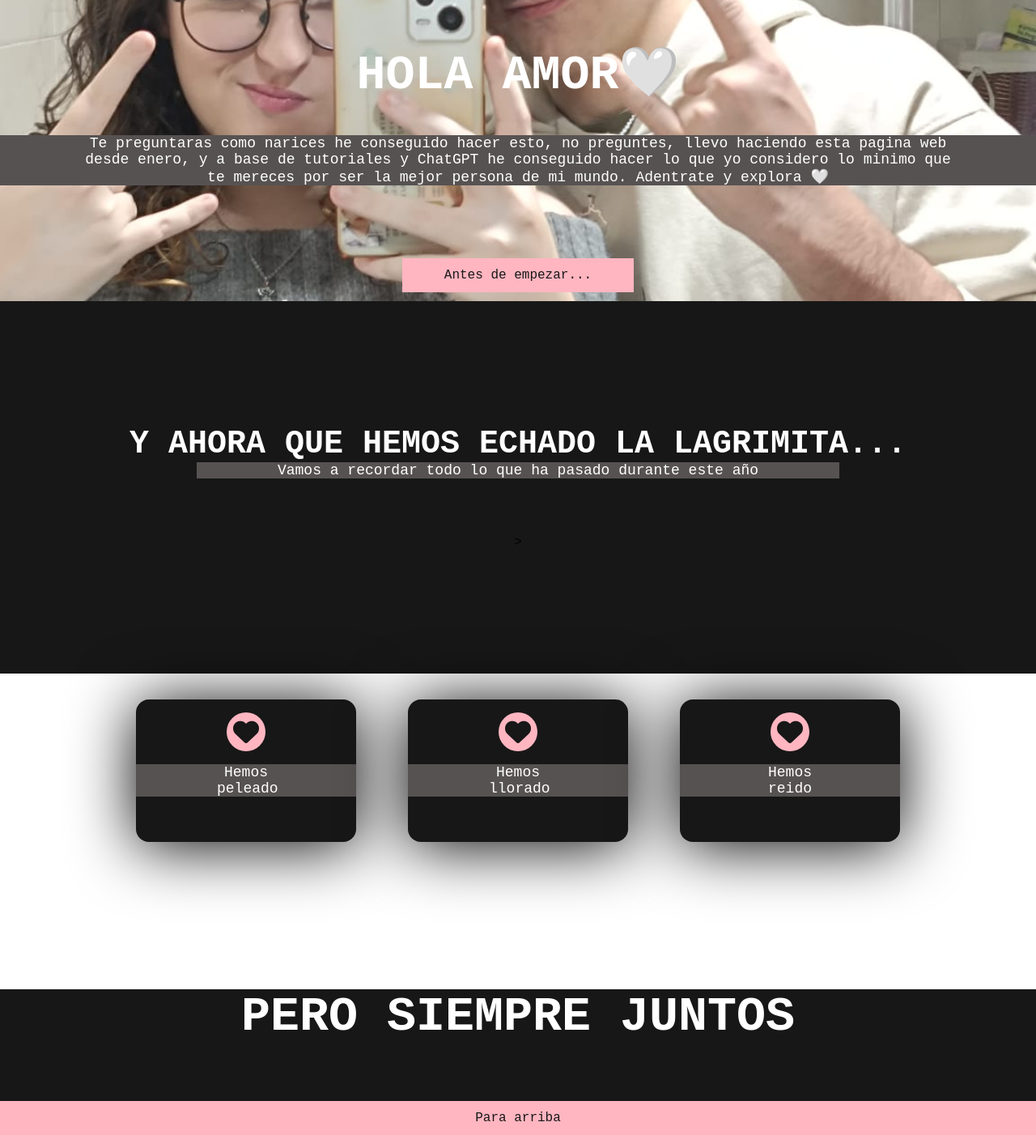
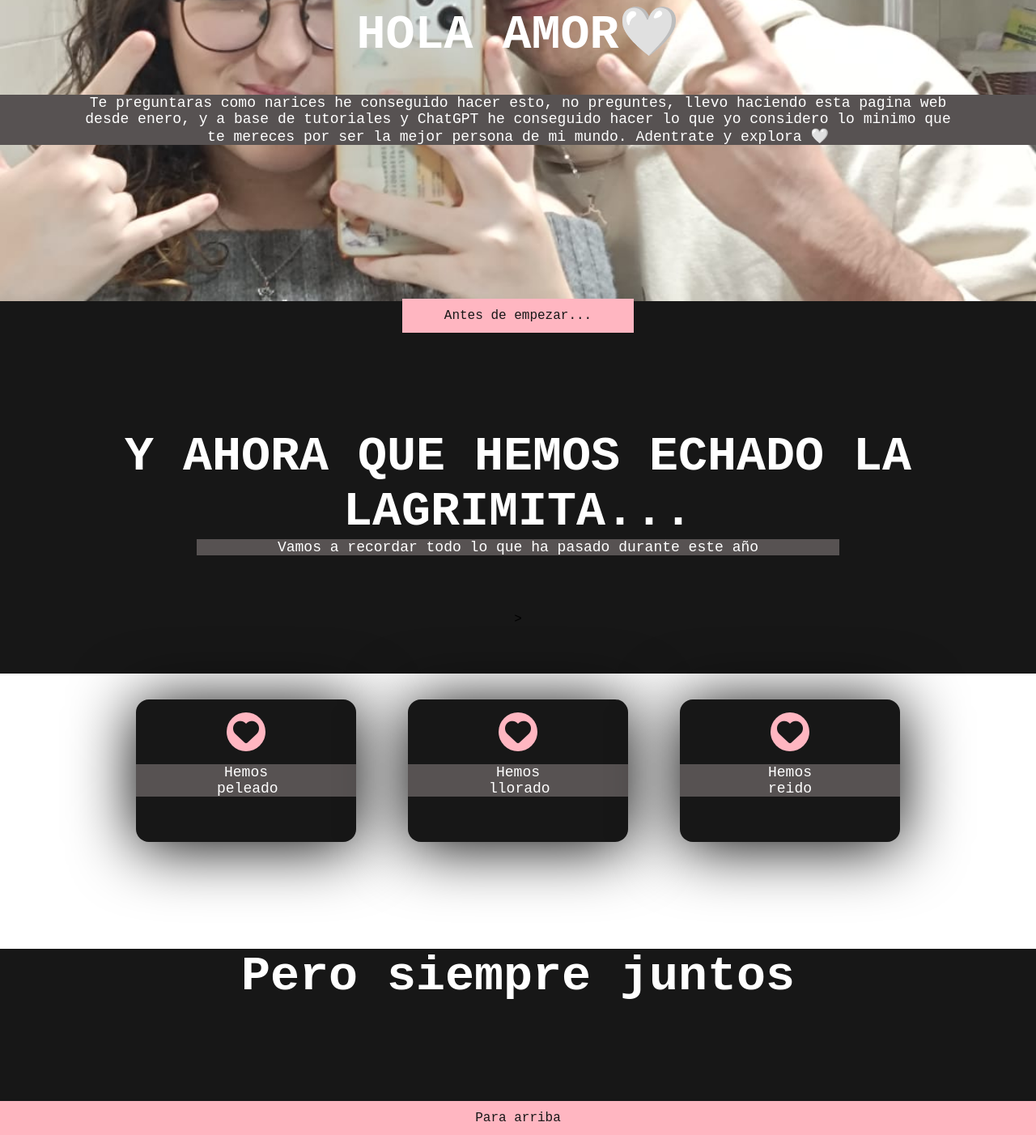
Before and after one commit to alvaro0610/mi-web-1aniversario, a plain HTML site: page index.html in a window 1280 px wide. Shown: the part 108-1510 px from the top of the page at 81% size. Drawn offline with Linux system fonts and the light colour scheme.

Commit message:
Subiendo archivos para GitHub Pages

```diff
--- a/index.html
+++ b/index.html
@@ -97,7 +97,7 @@
 </section>
 <section class="Content about">
 
-    <h2 class="title"> Pero siempre juntos</h2>
+    <h2 class="title2"> Pero siempre juntos</h2>
 
 
     </p>
--- a/style.css
+++ b/style.css
@@ -1,5 +1,3 @@
-
-
 
 *{
     margin: 0%;
@@ -194,7 +192,7 @@ p {
 
 .btn {
     display: flow-root;
-    margin-top: 20px;
+    margin-top: 120px;
     padding: 10px 50px;
     border: 2px solid #FFB6C1;
     color: #171717;
@@ -203,6 +201,13 @@ p {
 }
 
 .title2 {
-    font-size: 40px;
+    font-size: 60px;
+    margin-top: 100px;
     color: white;
 }
+
+.title3 {
+    font-size: 60px;
+    color: white;
+
+}
```
Also changed, not shown: playlist.html (+1 -1 lines).
